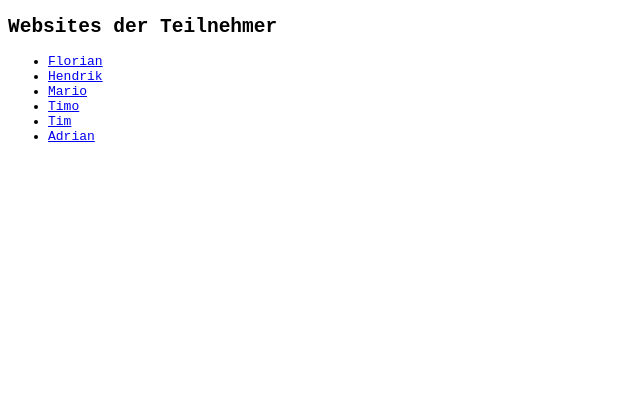
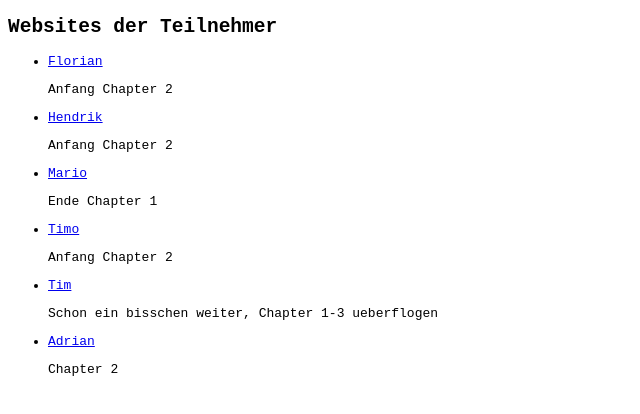
Before and after one commit to Tomtommytomtom/Tomtommytomtom.github.io, a plain HTML site: page index.html in a window 1280 px wide. Shown: the whole page, without its empty margins (0-640 px from the left). Drawn offline with Linux system fonts and the light colour scheme.

Commit message:
Add progress

```diff
--- a/index.html
+++ b/index.html
@@ -12,21 +12,31 @@
 <ul>
   <li>
     <a href="https://krabby21.github.io/">Florian</a>
+    <p>Anfang Chapter 2</p>
   </li>
   <li>
     <a href="https://hendrikfley.github.io/">Hendrik</a>
+    <p>Anfang Chapter 2</p>
   </li>
   <li>
     <a href="https://riomos.github.io/">Mario</a>
+    <p>Ende Chapter 1</p>
   </li>
   <li>
     <a href="https://timokue.github.io/">Timo</a>
+    <p>Anfang Chapter 2</p>
   </li>
   <li>
     <a href="https://tartarov.github.io">Tim</a>
+    <p>
+      Schon ein bisschen weiter, Chapter 1-3 ueberflogen
+    </p>
   </li>
   <li>
     <a href="https://adrosmc.github.io/">Adrian</a>
+    <p>
+      Chapter 2
+    </p>
   </li>
 </ul>
 <script>
```
